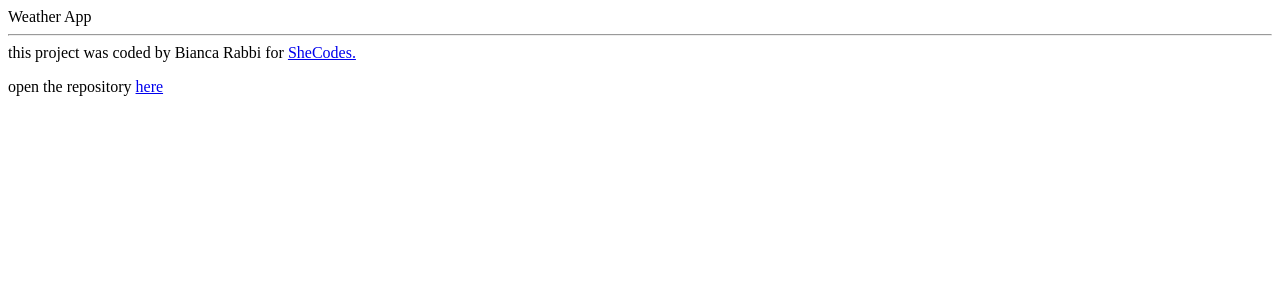
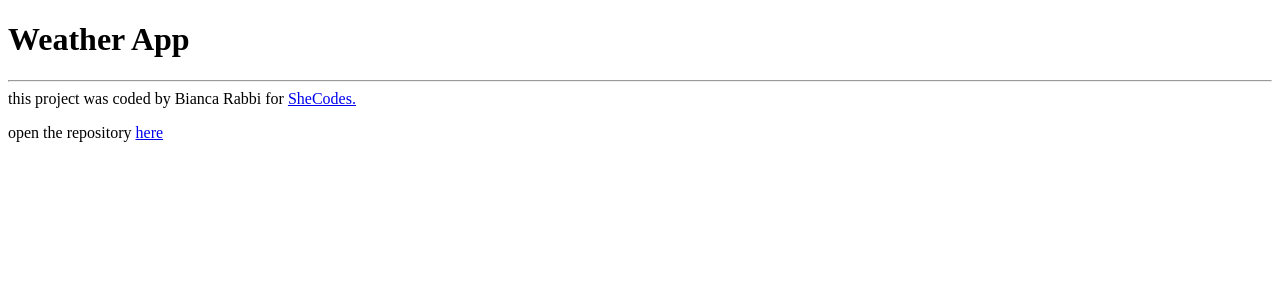
Before and after one commit to biancarabbi/react-weather-app, a React (Create React App) app: page / in a window 1280 px wide. Shown: the top 300 px of the page. Built offline with nearby package versions, Linux system fonts and the light colour scheme.

Commit message:
added h1's tag

```diff
--- a/src/App.js
+++ b/src/App.js
@@ -3,7 +3,7 @@ import "./App.css";
 export default function App() {
   return (
     <div className="App">
-      Weather App
+      <h1>Weather App</h1>
       <hr />
       <footer>
         this project was coded by Bianca Rabbi for{" "}
```
